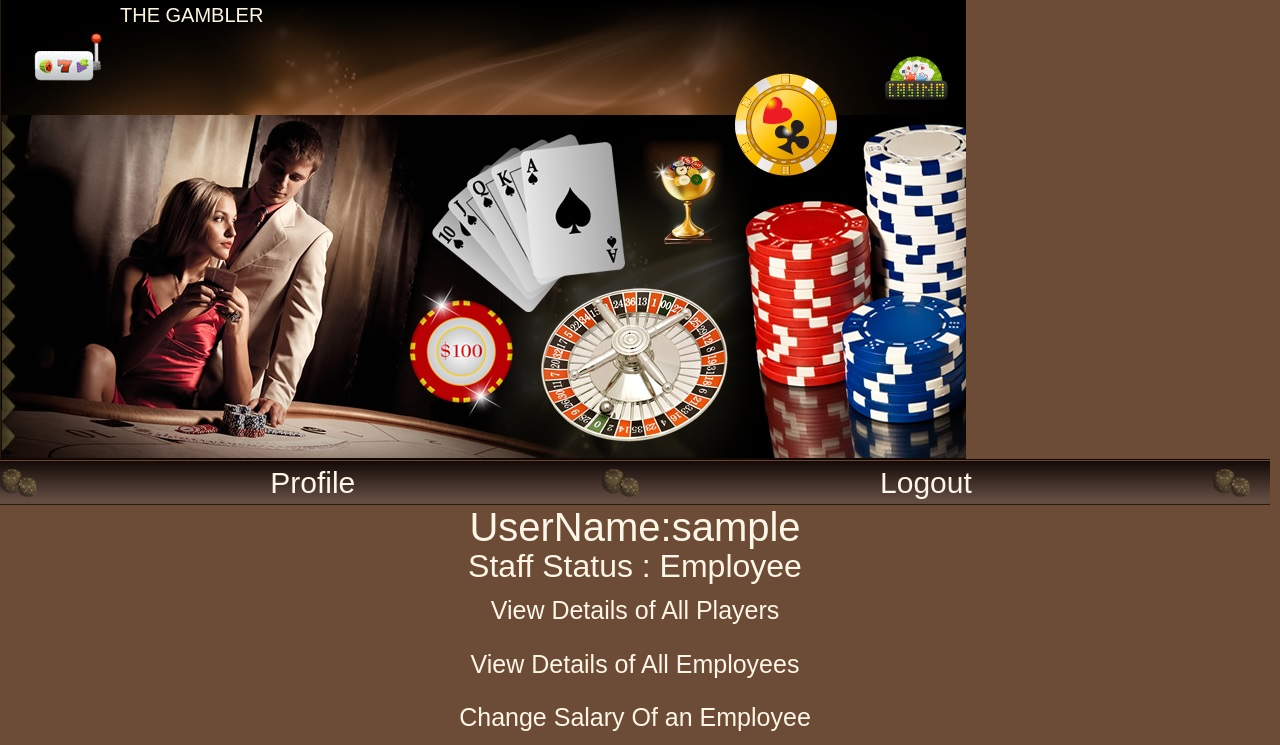
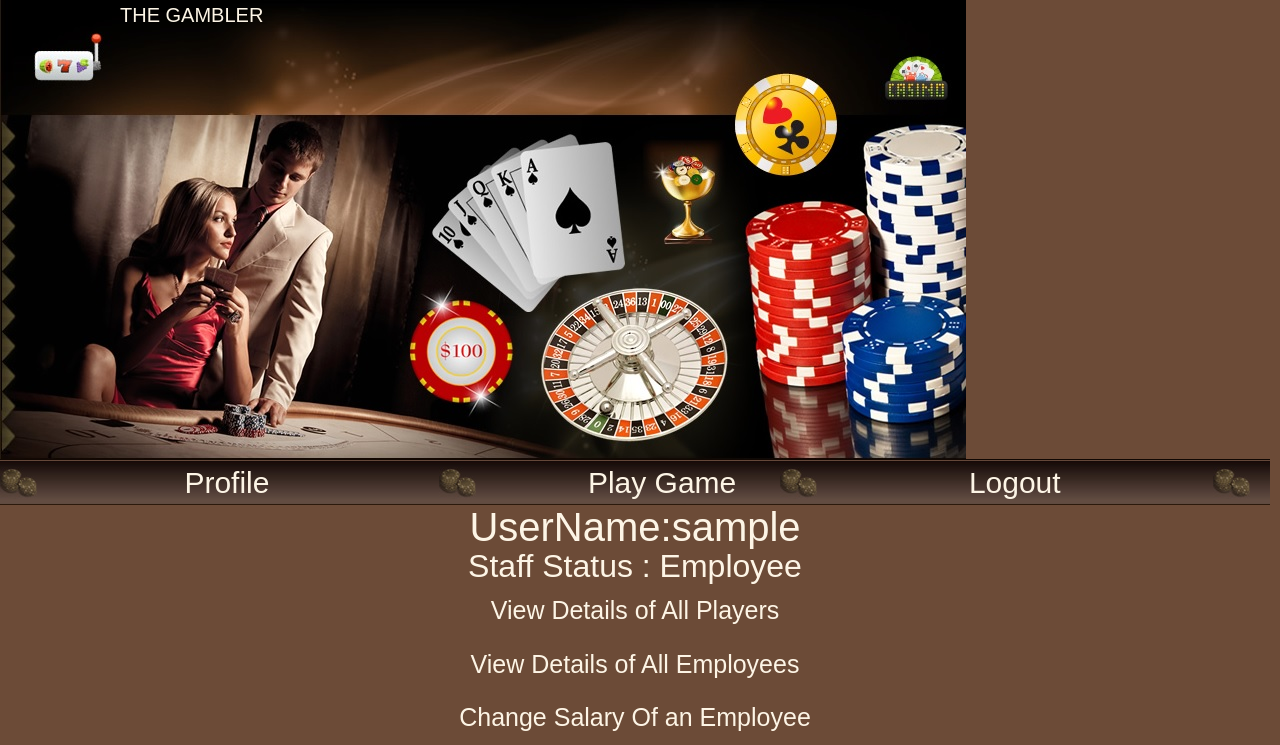
Before and after one commit to parasmehan123/theGambler, a Django app: page /profile/ in a window 1280 px wide. Shown: the top 745 px of the page. Run offline with Django 3.2, Linux system fonts and the light colour scheme; the visitor is signed in with stand-in values (Sample User, id 1); some libraries are stand-ins or nearby versions.

Commit message:
Play Game option added on NavBar

```diff
--- a/casino/templates/casino/base.html
+++ b/casino/templates/casino/base.html
@@ -46,12 +46,16 @@
                 <td align="center" valign="middle" width="50"><a href="{% url 'profile' %}" style="font-size:25px;color:OldLace;font-size:30px; " class="navbar2">Profile</a></td>
                 <td valign="top" width="37"></td>
                 <td valign="top" width="37"><img src="{% static 'casino/images/nav_dvd.jpg' %}" height="46" width="37"></td>
+                <td align="center" valign="middle" width="50"><a href="{% url 'play' %}" style="font-size:25px;color:OldLace;font-size:30px; "  class="navbar2">Play Game</a></td>
+                <td valign="top" width="37"><img src="{% static 'casino/images/nav_dvd.jpg' %}" height="46" width="37"></td>
                 <td align="center" valign="middle" width="50"><a href="{% url 'logout' %}" style="font-size:25px;color:OldLace;font-size:30px; " class="navbar2">Logout</a></td>
                 <td valign="top" align="right" width="37"><img src="{% static 'casino/images/nav_dvd.jpg' %}" height="46" width="37"></td>
               {% else %}
                 <td valign="top" align="left" width="37"><img src="{% static 'casino/images/nav_dvd.jpg' %}" height="46" width="37"></td>
                 <td align="center" valign="middle" width="50"><a href="{% url 'login' %}" style="font-size:25px;color:OldLace;font-size:30px; " class="navbar2">Login</a></td>
                 <td valign="top" width="37"></td>
+                <td valign="top" width="37"><img src="{% static 'casino/images/nav_dvd.jpg' %}" height="46" width="37"></td>
+                <td align="center" valign="middle" width="50"><a href="{% url 'play' %}" style="font-size:25px;color:OldLace;font-size:30px; "  class="navbar2">Play Game</a></td>
                 <td valign="top" width="37"><img src="{% static 'casino/images/nav_dvd.jpg' %}" height="46" width="37"></td>
                 <td align="center" valign="middle" width="50"><a href="{% url 'register' %}" style="font-size:25px;color:OldLace;font-size:30px; "  class="navbar2">Register</a></td>
                 <td valign="top" align="right" width="37"><img src="{% static 'casino/images/nav_dvd.jpg' %}" height="46" width="37"></td>
```
